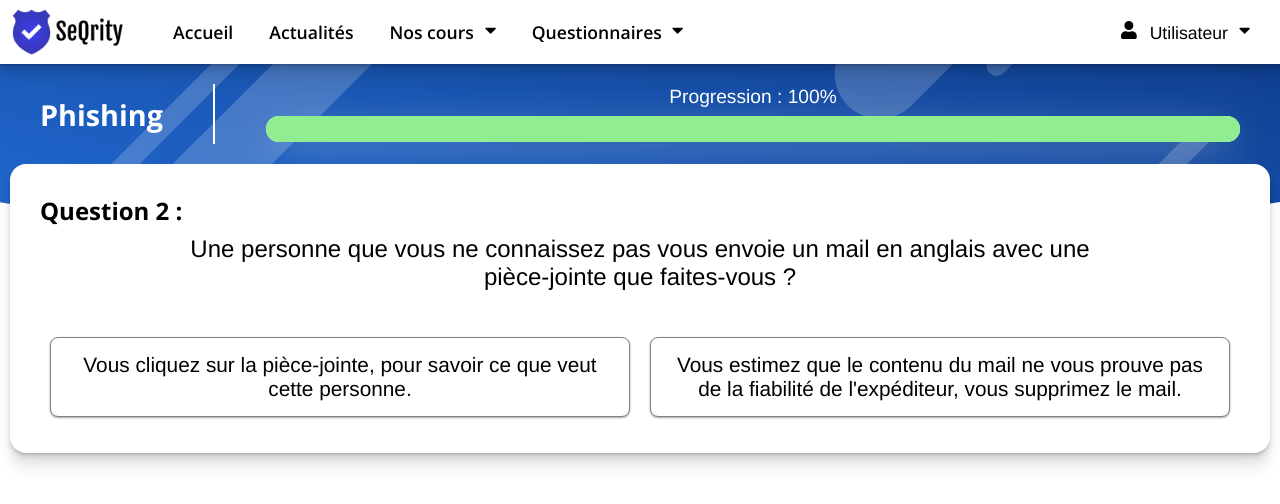
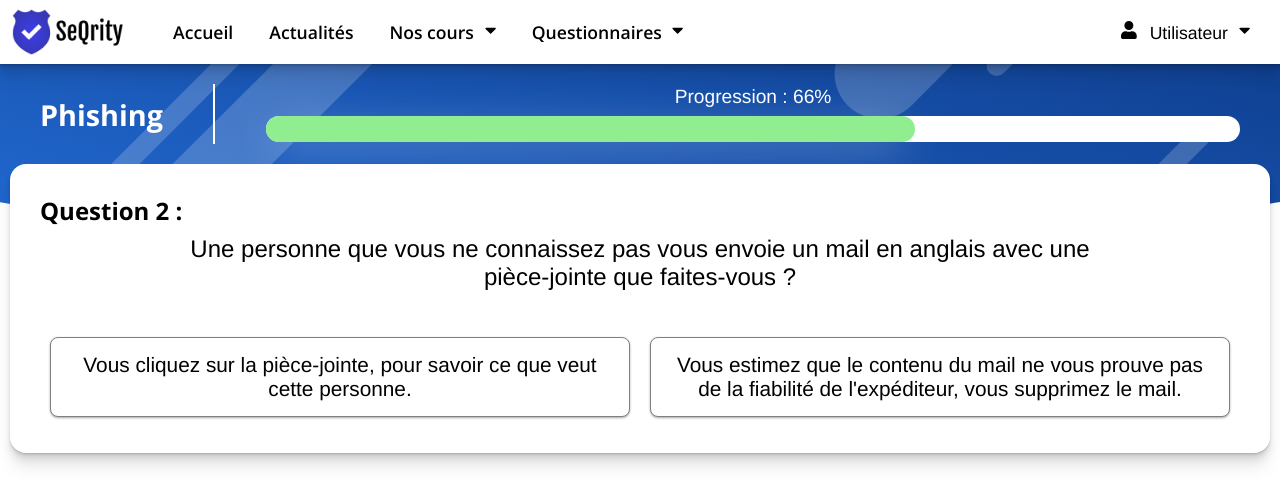
Before and after one commit to coulibib/cybersecurity, a Vue app: page /survey/1/1 in a window 1280 px wide. Shown: the top 504 px of the page. Built offline with nearby package versions, Linux system fonts and the light colour scheme.

Commit message:
Fix visibility when empty

```diff
--- a/src/assets/data/dataset.json
+++ b/src/assets/data/dataset.json
@@ -43,6 +43,46 @@
           ],
           "link": "https://www.ssi.gouv.fr/guide/mot-de-passe/"
         }
+      },
+      {
+        "question": "Combien y a t-il de mots de passe différents composés de 6 caractères avec uniquement des chiffres et des lettres majuscules ?",
+        "answer": [
+          "Environ 2 millions",
+          "Environ 2 milliards",
+          "Environ 20 milliards",
+          "Environ 200 milliards"
+        ],
+        "correct_answer": [2],
+        "type_answer": "buttons",
+        "solution": {
+          "description": "Des majuscules et des chiffres font un total de 36 caractères différents. Pour chaque élément du mot de passe, il y a 36 possibilités. Le nombre de possibilités est donc de 36*36*36*36*36*36 soit environ 2 milliards. Cependant, attention. Cela peut paraitre un grand nombre par rapport aux nombres que nous avons l'habitude d'utiliser, mais dans le monde informatique, ce nombre est très petit ! Par conséquent, un tel mot de passe n'est pas sécurisé.",
+          "tips": [
+            "Il est conseillé de varier minuscules, majuscules, chiffres et symboles.",
+            "Un mot de passe supérieur à 12 caractères est recommandé par l'Agence nationale de la sécurité des systèmes d'information (ANSSI)",
+            "N'utilisez pas de données personnelles facilement accessible (date de naissance, ville de résidence)."
+          ],
+          "link": "https://www.ssi.gouv.fr/guide/mot-de-passe/"
+        }
+      },
+      {
+        "question": "Retenir un mot de passe long et complexe est parfois une tâche difficile. Où est le meilleur endroit pour stocker un mot de passe en dehors de notre mémoire ?",
+        "answer": [
+          "Sur un post-it collé à côté de l'écran.",
+          "Dans un fichier texte sur le bureau de l'ordinateur.",
+          "Dans un gestionnaire de mot de passe.",
+          "Sur un tatouage sur l'avant-bras."
+        ],
+        "correct_answer": [3],
+        "type_answer": "buttons",
+        "solution": {
+          "description": "Quand vous accumulez beaucoup de comptes et par conséquent de mots de passe, il devient très vite compliqué de retenir de longs mots de passe complexe. Une solution peut-être de tout stocker dans un gestionnaire de mot de passe, comme Keypass, Bitwarden ou Lastpass. Cependant un mot de passe 'maître' complexe devra être nécessaire pour accéder à tous vos autres mots de passe !",
+          "tips": [
+            "N'indiquez jamais vos mots de passe sur un bout de papier, n'importe qui pourrait vous volez le précieux mot de passe.",
+            "Noter les mots de passe dans un fichier texte sur l'ordinateur est très risqué. Si une personne malveillante arrive à se connecter à votre ordinateur, vous lui offrez sur un plat d'argent la totalité de vos mots de passe.",
+            "Renseignez-vous sur la sécurité et la fiabilité des gestionnaires de mot de passe avant de faire votre choix."
+          ],
+          "link": ""
+        }
       }
     ]
   },
@@ -82,6 +122,27 @@
           "tips": [
             "Méfiez-vous d'un expéditeur inconnu. Si vous avez le moindre doute, n'ouvrez pas les pièces jointes et ne vous rendez pas sur les liens contenus dans le mail.",
             "Si vous travaillez en entreprise, avertissez l'administrateur du Système d'Information, car les campagnes de phishing visent généralement l'entreprise entière dans l'espoir qu'un ou plusieurs employés non vigilents clique sur le lien."
+          ],
+          "link": "https://www.economie.gouv.fr/dgccrf/Publications/Vie-pratique/Fiches-pratiques/Phishing-hameconnage"
+        }
+      },
+      {
+        "question": "Qu'est-ce que le phishing ?",
+        "answer": [
+          "Il s'agit d'une méthode d'intégration dans les start-up consistant à passer une après-midi à la pêche.",
+          "C'est une méthode de travail qui permet aux développeurs de coder beaucoup plus vite.",
+          "C'est une technique frauduleuse destinée à leurrer l'internaute pour l'inciter à communiquer des données personnelles en se faisant passer pour un tiers de confiance.",
+          "C'est une technique de piratage qui consiste à essayer beaucoup de mots de passe sur un compte jusqu'à trouver le bon."
+        ],
+        "correct_answer": [3],
+        "type_answer": "buttons",
+        "solution": {
+          "description": "L’hameçonnage (phishing en anglais) est une technique frauduleuse destinée à leurrer l’internaute pour l’inciter à communiquer des données personnelles (comptes d’accès, mots de passe…) et/ou bancaires en se faisant passer pour un tiers de confiance. Soyez vigilants sur les informations que vous communiquez !",
+          "tips": [
+            "Vérifiez l'expéditeur du mail.",
+            "Le phishing peut avoir lieu par mail, par SMS ou par appel téléphonique.",
+            "Ne vous sentez jamais contraint de donner des informations personnelles. Si votre interlocuteur est dans l'incapacité de prouver son identité, ne communiquez aucune information.",
+            "Si vous avez le moindre doute, ne donnez pas d'informations personnelles, quelqu'elles soient."
           ],
           "link": "https://www.economie.gouv.fr/dgccrf/Publications/Vie-pratique/Fiches-pratiques/Phishing-hameconnage"
         }
@@ -127,5 +188,61 @@
         }
       }
     ]
+  },
+  {
+    "title_category": "Sécurité",
+    "survey": [
+      {
+        "question": "Quel url vous semble le plus sécurisé ?",
+        "answer": [
+          "https://www.google.fr",
+          "http://www.google.fr",
+          "https://wwww.googl.fr",
+          "http://www.gooogle.fr"
+        ],
+        "correct_answer": [1],
+        "type_answer": "buttons",
+        "solution": {
+          "description": "Dans notre cas nous pouvons observer qu'il y a des urls non sécuriser et d'autre non officiel.",
+          "tips": [
+            "Afin d'éviter le vol de données vous devez absolument faire attention aux  urls pour ne pas vous connecter a un site web dangereuxou alors de télécharger du contenu dangereux."
+          ],
+          "link": ""
+        }
+      },
+      {
+        "question": "Selon vous, un mot de passe :",
+        "answer": [
+          "Peut être utilisé pour tout les service (banque, mail, etc…) si le mot de passe est suffisamment robuste.",
+          "Doit être changé pour chaque site."
+        ],
+        "correct_answer": [2],
+        "type_answer": "buttons",
+        "solution": {
+          "description": "",
+          "tips": [
+            "Pour être le moins impacté que possible il est fortement recommandé de changer de mots de passe entre les divers sites afin d'éviter de fournir le mot de passe d'autres site (banque,mail...) en cas de vol de mot de passe"
+          ],
+          "link": ""
+        }},
+      {
+        "question": "Parmi la liste suivante, quel élément ne désigne pas un type d'attaque informatique ? ",
+        "answer": [
+          "Phishing",
+          "Ransomwares",
+          "Ticketing",
+          "Brute-force"
+        ],
+        "correct_answer": [3],
+        "type_answer": "buttons",
+        "solution": {
+          "description": "Le phishing, les ransomwares et le brute-force sont 3 catégories d'attaque dans le milieu informatique. Le premier consiste à récupérer les informations personnelles de sa cible dans un but malveillant. Le second consiste a bloquer l'accès à des données tant que la cible n'a pas payé une rançon. Le dernier consiste à tester plusieurs mots de passe d'une compte jusqu'à trouver le bon.",
+          "tips": [
+            "La connaissance de ces attaques, et la vigilance face à nos actions sur un ordinateur ou sur Internet sont les maitres clés pour se protéger des actions malveillantes."
+          ],
+          "link": ""
+        }
+      }
+    ]
   }
 ]
--- a/src/views/Survey.vue
+++ b/src/views/Survey.vue
@@ -4,7 +4,7 @@
       <h1>{{ Dataset[category]['title_category'] }}</h1>
       <hr>
       <div id="progress_bar">
-        <p>Progression : {{ (100 / Dataset[category]['survey'].length) * (parseInt(question) + 1) }}%</p>
+        <p>Progression : {{ Math.floor((100 / Dataset[category]['survey'].length) * (parseInt(question) + 1)).toFixed(0) }}%</p>
         <div id="progress">
           <div id="progress-value"></div>
         </div>
@@ -20,8 +20,8 @@
     </section>
 
     <section class="hide">
-      <h3>Description</h3>
-      <p>{{ survey['solution']['description'] }}</p>
+      <h3 v-if="survey['solution']['description']">Description</h3>
+      <p v-if="survey['solution']['description']">{{ survey['solution']['description'] }}</p>
 
       <div>
         <svg id="warning" aria-hidden="true" focusable="false" data-prefix="fas" data-icon="exclamation-triangle" role="img" xmlns="http://www.w3.org/2000/svg" viewBox="0 0 576 512" class="svg-inline&#45;&#45;fa fa-exclamation-triangle fa-w-18 fa-3x">
@@ -36,7 +36,7 @@
         <li v-for="i in survey['solution']['tips'].length" :key="i">{{ survey['solution']['tips'][i-1] }}</li>
       </ul>
 
-      <p>
+      <p id="link" v-if="survey['solution']['link'] !== ''">
         Informations complémentaires :
         <a :href="survey['solution']['link']">{{ survey['solution']['link'] }}</a>
       </p>
@@ -313,7 +313,7 @@ section:nth-of-type(3) div {
   gap: 0 12px;
 }
 
-section:nth-of-type(3) p:last-of-type {
+#link {
   margin: 40px 0 0;
   font-size: 1em;
   font-weight: 400;
```
